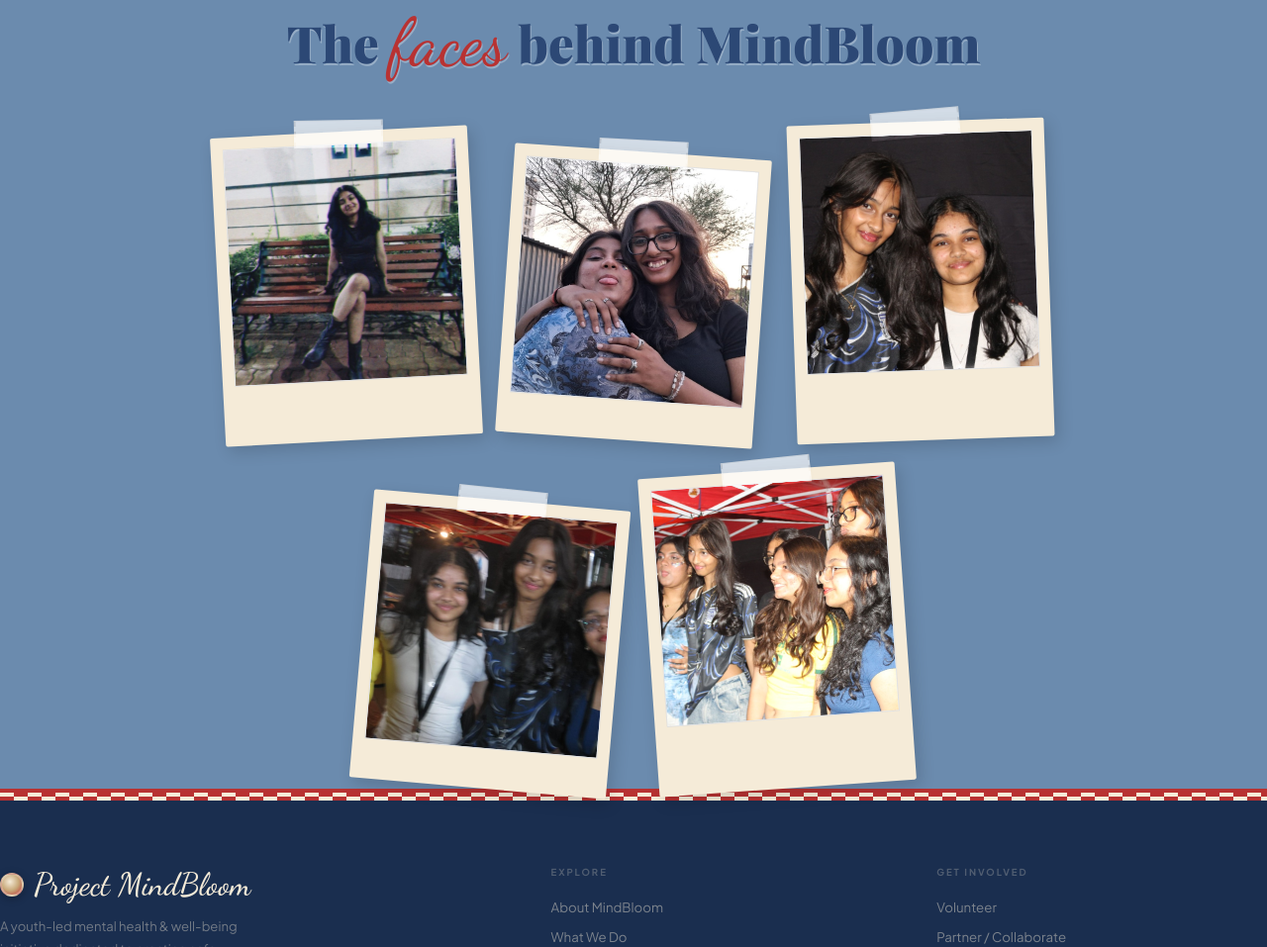
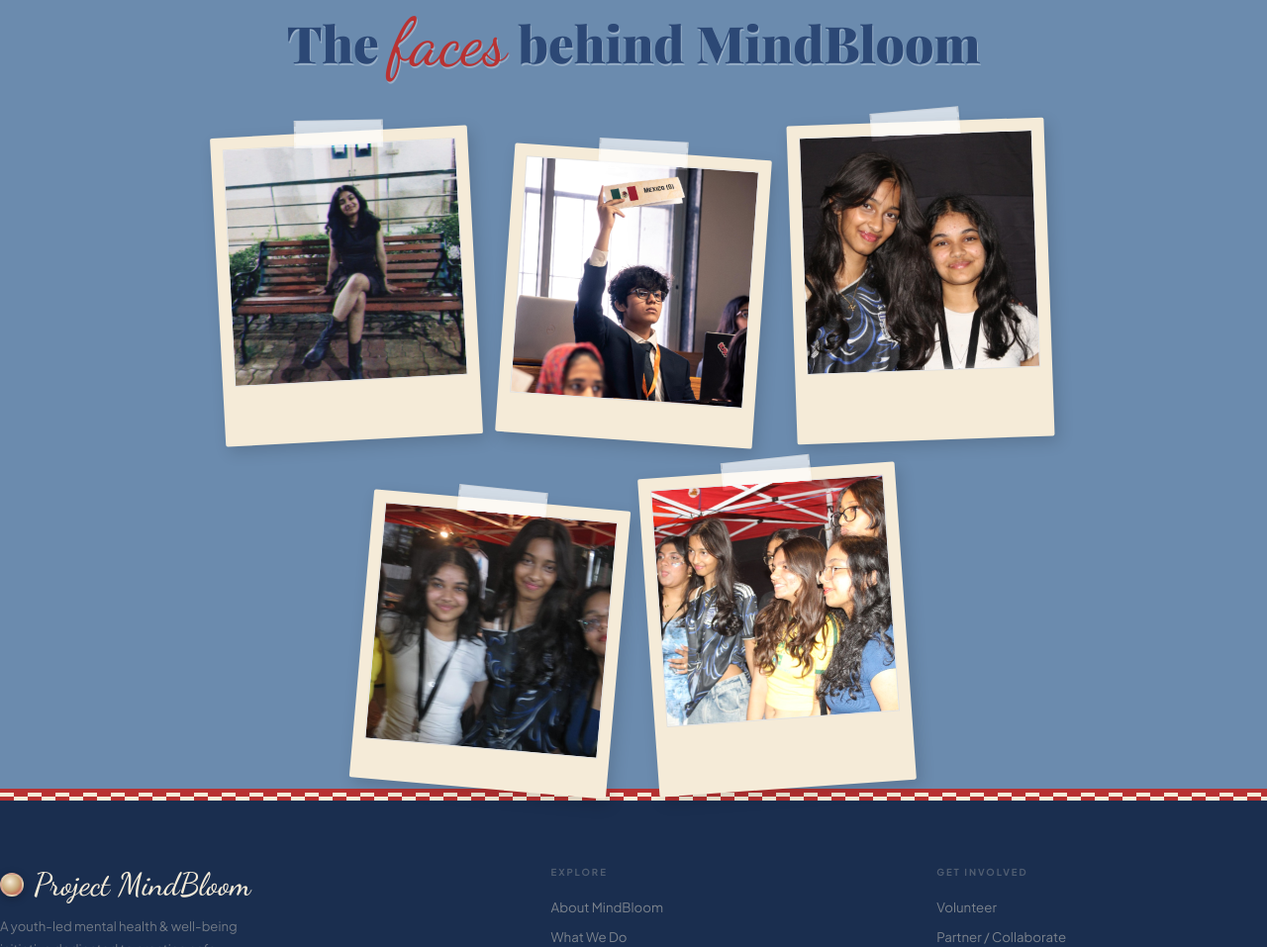
Before and after one commit to ibeastmanish/Project-Mindbloom, a website: page index.html in a window 1280 px wide. Shown: the part 5593-6550 px from the top of the page at 99% size. Drawn offline with nearby package versions, Linux system fonts and the light colour scheme; no server answers; a web font is replaced by a local one.

Commit message:
Add Media Head photo

```diff
--- a/index.html
+++ b/index.html
@@ -1952,7 +1952,7 @@
       </div>
       <div class="team-photo-card fade-up" style="transform: rotate(4deg); transition-delay: 0.2s; margin-top: 20px;">
         <div class="team-tape" style="transform: translateX(-50%) rotate(-1deg);"></div>
-        <img src="images/team/team2.jpg" alt="MindBloom Team" loading="lazy" />
+        <img src="images/team/media-head.png" alt="MindBloom Media Head" loading="lazy" />
       </div>
       <div class="team-photo-card fade-up" style="transform: rotate(-2deg); transition-delay: 0.3s; margin-top: -10px;">
         <div class="team-tape" style="transform: translateX(-50%) rotate(-3deg);"></div>
```
Also changed, not shown: images/team/media-head.png (added).
